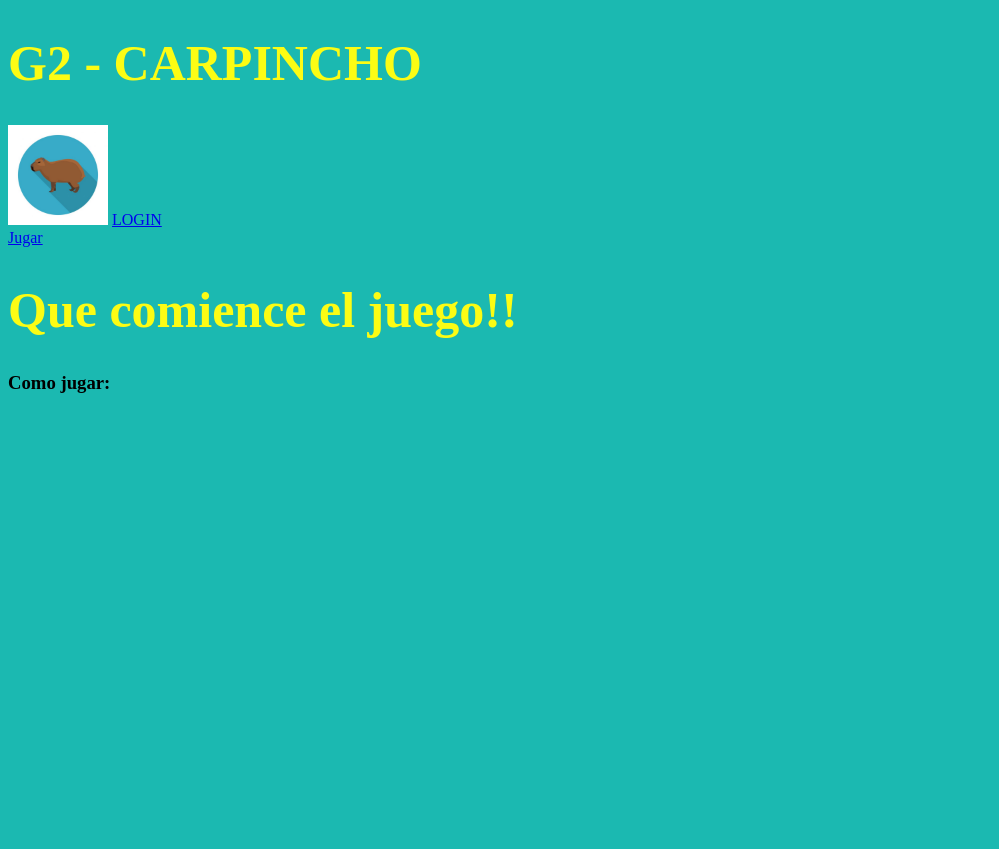
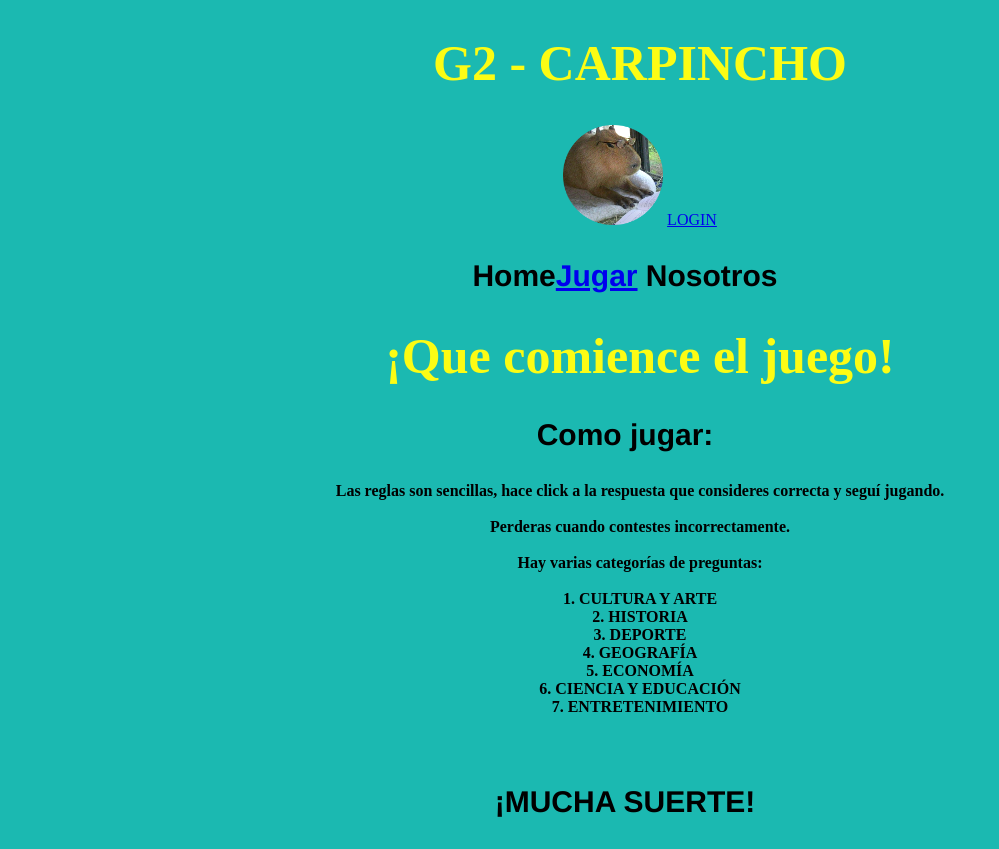
Before and after one commit to lsegecode/JuegosChaco, a Django app: page /preguntas/ in a window 1280 px wide. Shown: the whole page, without its empty margins (0-999 px from the left). Before the commit the page ends 393 px from the top, so only its background shows below. Run offline with Django 3.2, Linux system fonts and the light colour scheme.

Commit message:
agregue html

```diff
--- a/JuegosChaco/static/css/base.css
+++ b/JuegosChaco/static/css/base.css
@@ -3,6 +3,7 @@
 body {
 	background-color: rgb(27, 185, 177);
 	opacity: 1;
+	text-align: center;
 
 }
 
@@ -10,23 +11,24 @@ h1 {
 	color: #FCFC14;
 	font-family: Lobster;
 	font-size: 50px;
+	text-align: center;
 }
 
-h2 {
-	color: #000000;
+h2{
+	color:#000000;
 	font-family: Helvetica;
-	font-size: 20px;
-	border: 5px solid red;
-  	border-radius: 10px;
-  	background-color: #FFFFFF;
-
+	font-size: 35px;
+	margin-right: 30px;
+	text-align: center;
+}
+h3{
+	color:#000000;
+	font-family: Helvetica;
+	font-size: 30px;
+	margin-right: 30px;
+	text-align: center;
 }
 
-li {
-	display: inline;
-	padding: 15px;
-
-}
 li a:hover {
   background-color: lightblue;
 }
--- a/JuegosChaco/templates/base.html
+++ b/JuegosChaco/templates/base.html
@@ -8,7 +8,8 @@
 </head>
 <body>
 	<h1>G2 - CARPINCHO</h1>
-	<a href="{% url 'home' %}"><img src="{% static 'img/home.jpg' %}" width="100px" height="100px"></a>
+	<header>
+		<a href="{% url 'home' %}"><img src="{% static 'img/Capybara-with-Given-180x180.png' %}" width="100px" height="100px"></a>
 
 	{% if user.is_authenticated %}
 		<a href="{% url 'usuario:perfil' %}">{{user.username}}</a>
@@ -16,8 +17,12 @@
 	{% else %}
 		<a href="{% url 'login' %}">LOGIN</a>
 	{% endif %}
-	<br>
-	<a href="{% url 'preguntas:jugar' %}">Jugar</a>
+	</header>
+
+
+	<h3>Home<a href="{% url 'preguntas:jugar' %}">Jugar</a> Nosotros</h3>
+
+
 
 
 {% block contenido %}
--- a/JuegosChaco/templates/preguntas/iniciar.html
+++ b/JuegosChaco/templates/preguntas/iniciar.html
@@ -5,11 +5,26 @@
 {% block contenido %}
 
     <link rel="stylesheet" type="text/css" href="{% static 'css/base.css' %}">
-	<h1>Que comience el juego!!</h1>
+	<h1>¡Que comience el juego!</h1>
     <h3>
         Como jugar:
     </h3>
-
+    <h4>Las reglas son sencillas, hace click a la respuesta que consideres correcta y seguí jugando.<br>
+<br>
+    Perderas cuando contestes incorrectamente.<br>
+<br>
+	Hay varias categorías de preguntas: <br>
+	<br>
+	1.	CULTURA Y ARTE <br>
+	2.	HISTORIA <br>
+	3.	DEPORTE<br>
+	4.	GEOGRAFÍA <br>
+	5.	ECONOMÍA<br>
+	6.	CIENCIA Y EDUCACIÓN <br>
+	7.	ENTRETENIMIENTO<br>
+	</h4>
+	<br>
+	<h3>¡MUCHA SUERTE!</h3>
 
 
 
--- a/JuegosChaco/templates/usuario.html
+++ b/JuegosChaco/templates/usuario.html
@@ -4,8 +4,8 @@
 
 {% block contenido %}
 
-    <a href="{% url ''%}"><h3>Salir</h3></a>
-    <a href="{% url ''%}"><h3>Ir a las preguntas</h3></a>
-	<a href="{% url ''%}"><h3>Ver mis resultados</h3></a>
+    <a href="{% url ''%}"><h3>Salir</h3></a> <br>
+    <a href="{% url ''%}"><h3>Ir a las preguntas</h3></a><br>
+	<a href="{% url ''%}"><h3>Ver mis resultados</h3></a><br>
 
 {% endblock contenido %}
```
Also changed, not shown: JuegosChaco/templates/home.html (+8 -2 lines), JuegosChaco/apps/preguntas/migrations/0002_auto_20210823_1511.py (added), JuegosChaco/static/img/1main.png (added), JuegosChaco/static/img/Capybara-with-Given-180x180.png (added), JuegosChaco/static/img/carpincho1.jpg (deleted).
